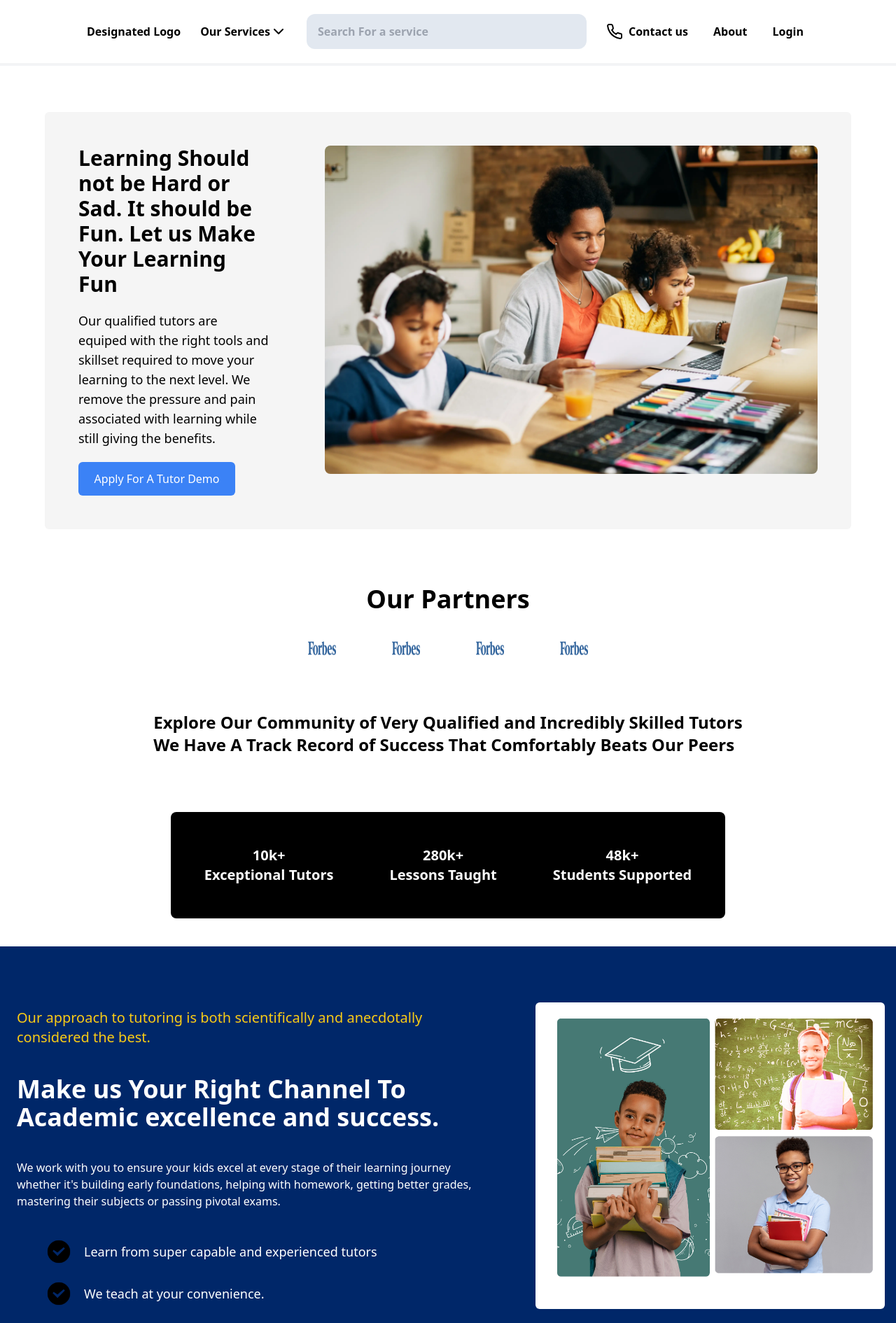
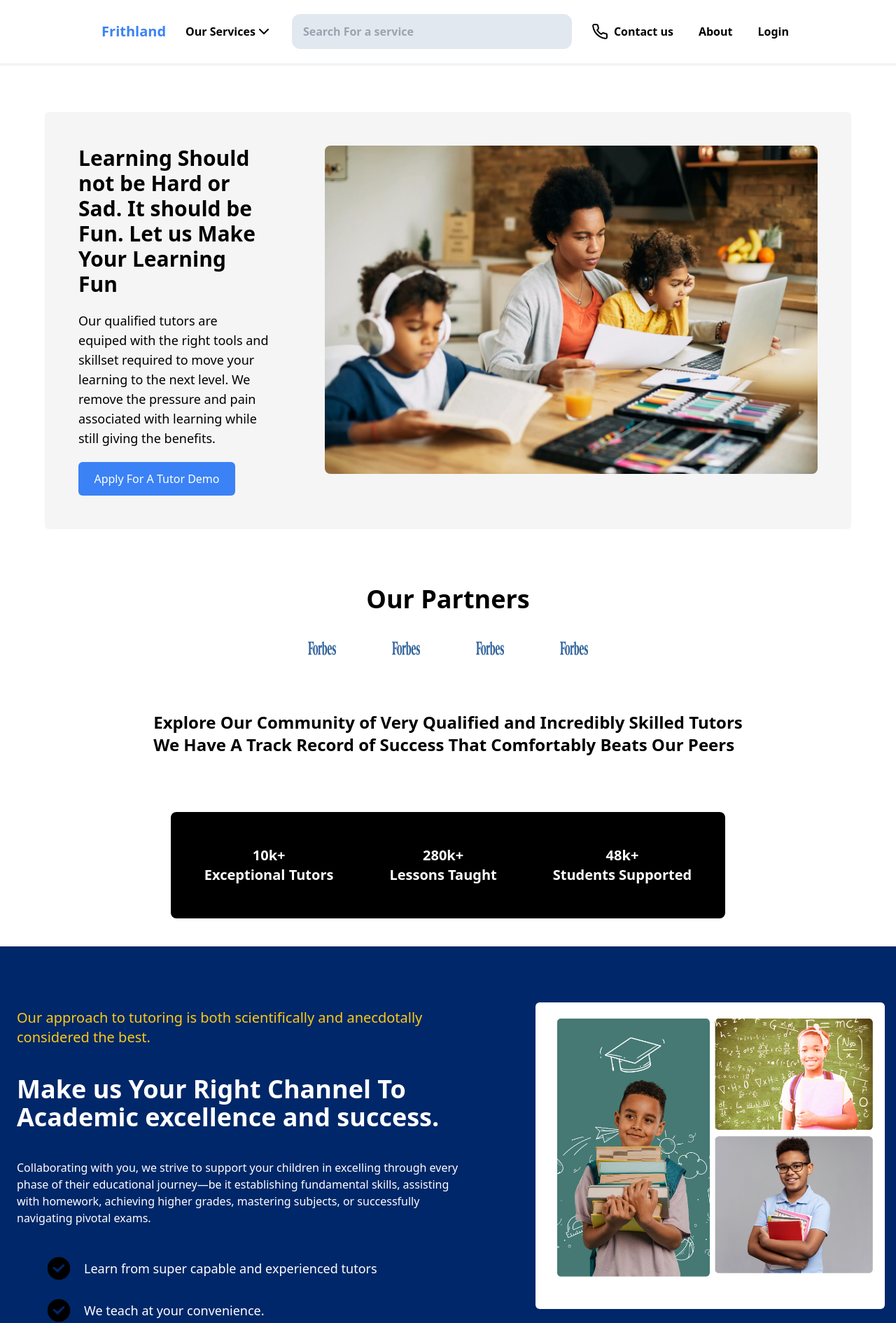
Before and after one commit to Mayor-Rhymes/learning-platform, a Vue app: page / in a window 1280 px wide. Shown: the top 1890 px of the page at 70% size. Built offline with nearby package versions, Linux system fonts and the light colour scheme; a web font is replaced by a local one.

Commit message:
Changed brand name

```diff
--- a/src/components/Boast.vue
+++ b/src/components/Boast.vue
@@ -19,10 +19,11 @@ import "@splidejs/vue-splide/css";
         </h5>
 
         <p>
-          We work with you to ensure your kids excel at every stage of their
-          learning journey whether it's building early foundations, helping with
-          homework, getting better grades, mastering their subjects or passing
-          pivotal exams.
+          Collaborating with you, we strive to support your children in
+          excelling through every phase of their educational journey—be it
+          establishing fundamental skills, assisting with homework, achieving
+          higher grades, mastering subjects, or successfully navigating pivotal
+          exams.
         </p>
 
         <ul class="flex flex-col px-2 lg:px-10 gap-5 list-none text-lg">
--- a/src/components/Navbar.vue
+++ b/src/components/Navbar.vue
@@ -7,7 +7,7 @@ import { ChevronDown, Phone } from "lucide-vue-next";
     to="/"
     class="lg:hidden md:hidden block mt-5 text-center text-blue-700 text-4xl font-bold"
   >
-    Designated Logo
+    Frithland
   </router-link>
 
   <p class="lg:hidden md:hidden text-xl block text-center">
@@ -16,7 +16,7 @@ import { ChevronDown, Phone } from "lucide-vue-next";
   <nav
     class="w-full hidden md:flex lg:flex p-5 z-40 items-center fixed top-0 bg-white justify-center gap-5 font-semibold lg:border-b-gray-100 lg:border-b-4"
   >
-    <router-link to="/">Designated Logo</router-link>
+    <router-link to="/" class="text-blue-500 text-xl">Frithland</router-link>
 
     <div>
       <p
```
